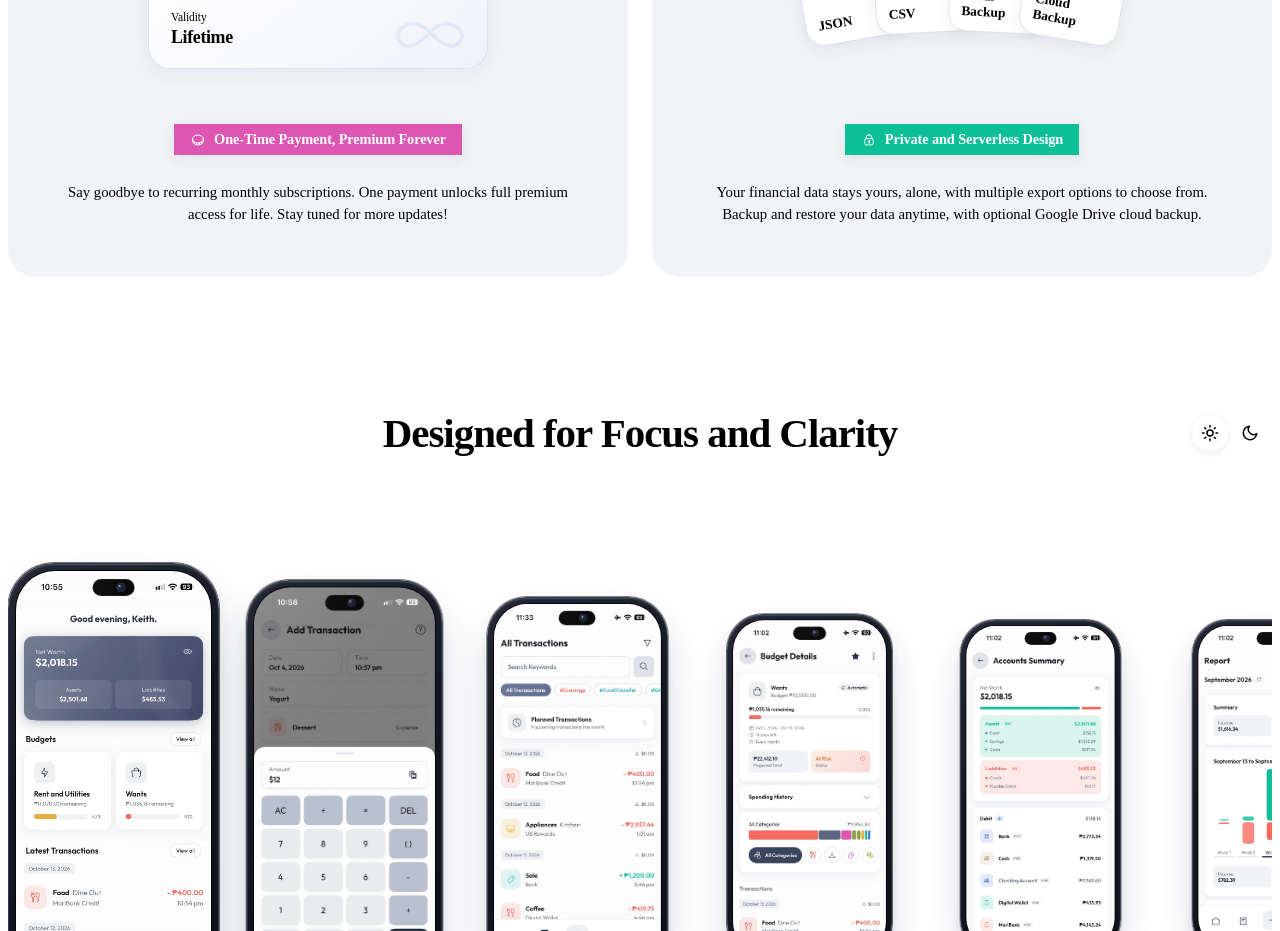
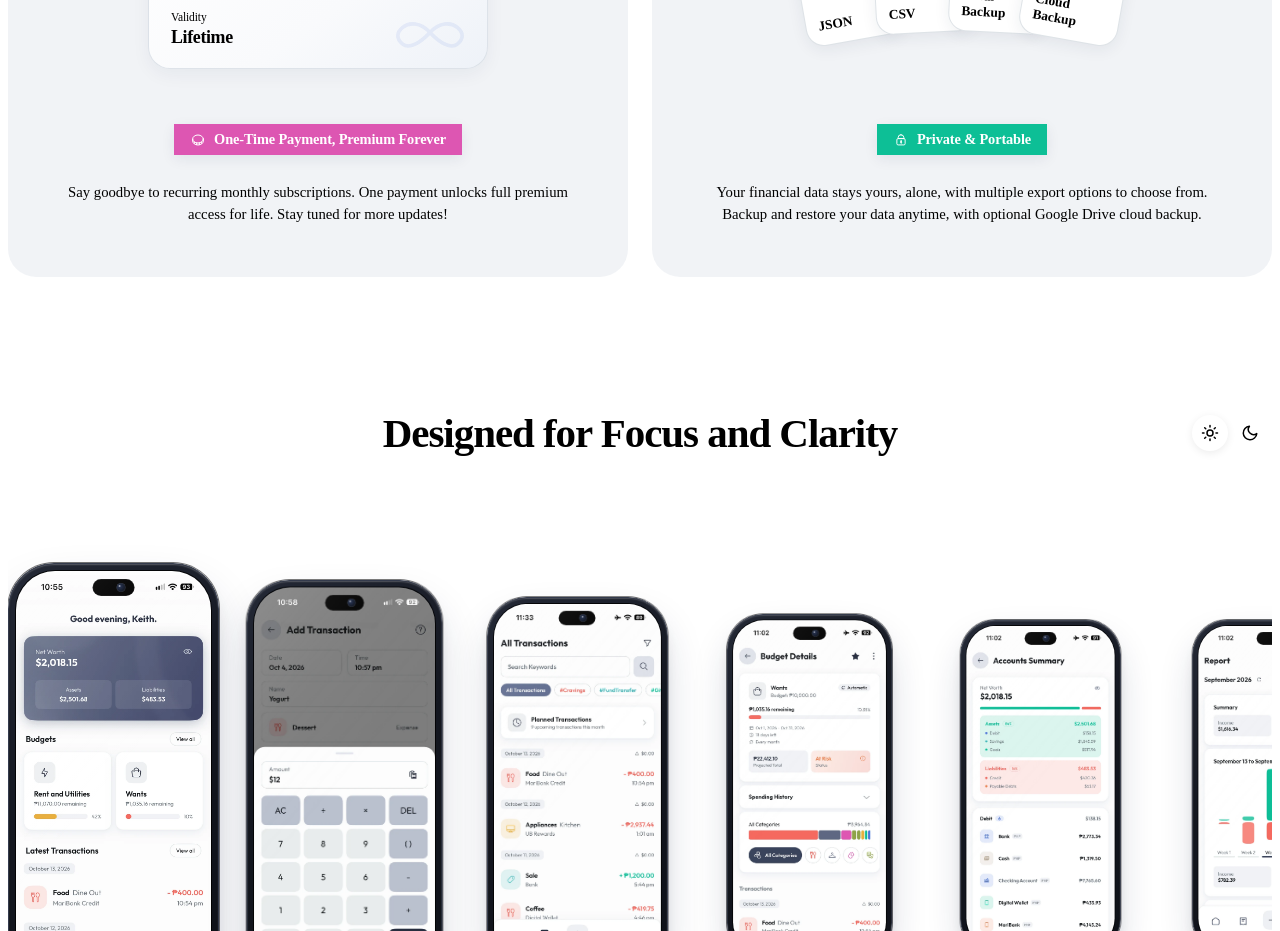
Before and after one commit to keith-badulis/expend-site, a React (Vite) app: page / in a window 1280 px wide. Shown: the part 2100-3031 px from the top of the page. Built offline with nearby package versions, Linux system fonts and the light colour scheme; the HTML template or start-up script is replaced by a standard one.

Commit message:
copy(features): update bento box title to Private & Portable

```diff
--- a/src/components/Features.tsx
+++ b/src/components/Features.tsx
@@ -674,7 +674,7 @@ export const Features: React.FC = () => {
           </div>
 
           {/* =========================================================
-              BOX 7: Private and Serverless Design (Span 6)
+              BOX 7: Private & Portable (Span 6)
               Illustration at TOP, Centered Badge & Text at BOTTOM
              ========================================================= */}
           <div className={`${styles.bentoBox} ${styles.boxPrivacy}`}>
@@ -715,7 +715,7 @@ export const Features: React.FC = () => {
             <div className={styles.boxTextContent}>
               <div className={`${styles.boxTagPill} ${styles.tagPillEmerald}`}>
                 <LockIcon size={16} color="#FFFFFF" strokeWidth="6.25px" />
-                <span>Private and Serverless Design</span>
+                <span>Private &amp; Portable</span>
               </div>
               <p className={styles.boxSubtitle}>
                 Your financial data stays yours, alone, with multiple export options to choose from. Backup and restore your data anytime, with optional Google Drive cloud backup.
```
